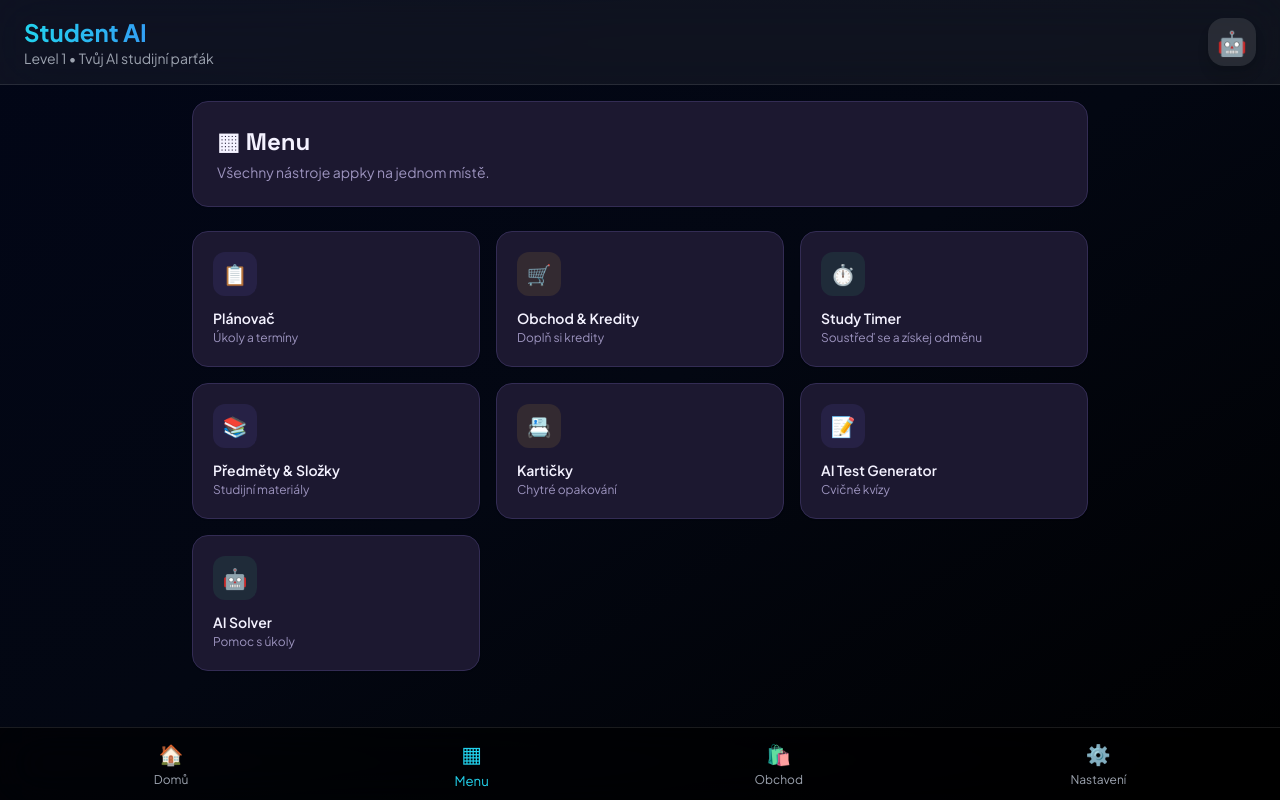
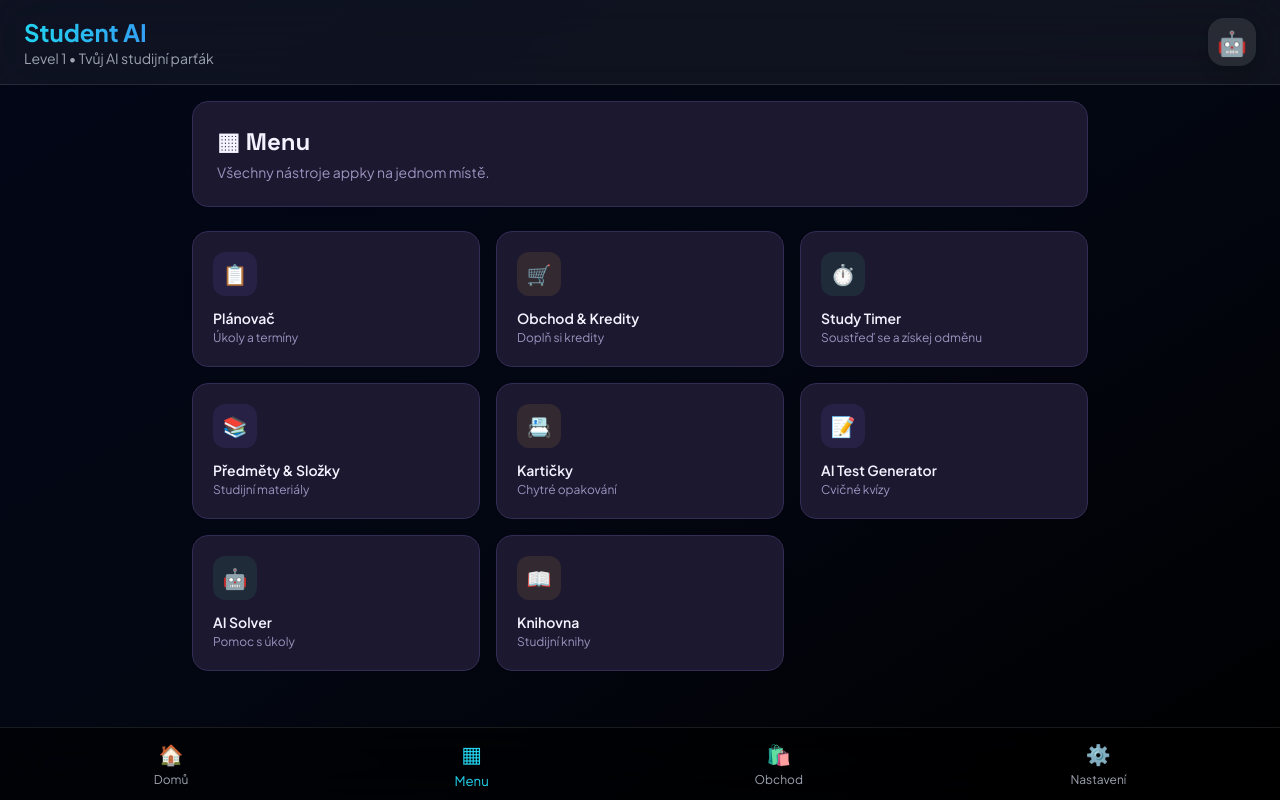
Before and after one commit to InfinityLook/Student-Ai, a Next.js app: page / in a window 1280 px wide. Both pictures are taken after a click on the button "▦ Menu". Built offline with nearby package versions, Linux system fonts and the light colour scheme.

Commit message:
Add 'Knihovna' module to MenuHubModule

```diff
--- a/components/modules/MenuHubModule.tsx
+++ b/components/modules/MenuHubModule.tsx
@@ -17,6 +17,7 @@ const TILES: {
   { id: "flashcards", label: "Kartičky", description: "Chytré opakování", icon: "📇", accent: "gold" },
   { id: "test", label: "AI Test Generator", description: "Cvičné kvízy", icon: "📝", accent: "violet" },
   { id: "solver", label: "AI Solver", description: "Pomoc s úkoly", icon: "🤖", accent: "mint" },
+  { id: "knihovna", label: "Knihovna", description: "Studijní knihy", icon: "📖", accent: "gold" },
 ];
 
 const ACCENT_CLASSES: Record<string, string> = {
@@ -54,4 +55,4 @@ export default function MenuHubModule() {
       </div>
     </div>
   );
-            }
+}
```
